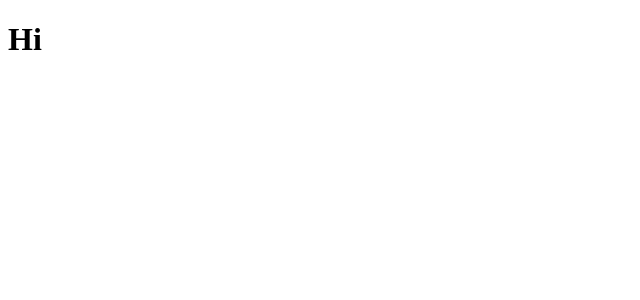
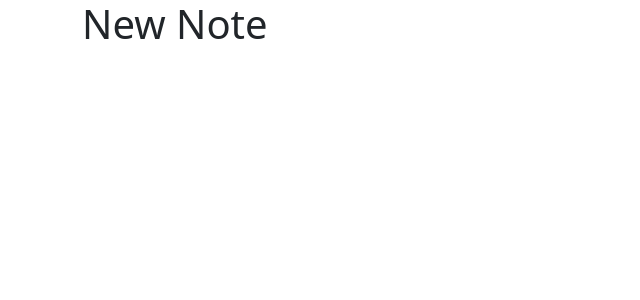
Before and after one commit to kenpopaul/note-taking-app, a React (Vite) app: page /New in a window 1280 px wide. Shown: the top 300 px of the page, without its empty margins (0-640 px from the left). Built offline with nearby package versions, Linux system fonts and the light colour scheme.

Commit message:
Add NewNote Component

```diff
--- a/package.json
+++ b/package.json
@@ -10,8 +10,11 @@
     "preview": "vite preview"
   },
   "dependencies": {
+    "bootstrap": "^5.2.3",
     "react": "^18.2.0",
-    "react-dom": "^18.2.0"
+    "react-bootstrap": "^2.7.4",
+    "react-dom": "^18.2.0",
+    "react-router-dom": "^6.11.2"
   },
   "devDependencies": {
     "@types/react": "^18.0.37",
--- a/src/App.tsx
+++ b/src/App.tsx
@@ -1,5 +1,22 @@
+import "bootstrap/dist/css/bootstrap.min.css";
+import { Container } from "react-bootstrap";
+import { Routes, Route, Navigate } from "react-router-dom";
+import { NewNote } from "./NewNote";
+
 function App() {
-  return <h1>Hi</h1>;
+  return (
+    <Container>
+      <Routes>
+        <Route path="/" element={<h1>Home</h1>} />
+        <Route path="/New" element={<NewNote />} />
+        <Route path="/:id">
+          <Route index element={<h1>Show</h1>} />
+          <Route path="edit" element={<h1>Edit</h1>} />
+        </Route>
+        <Route path="*" element={<Navigate to="/" />} />
+      </Routes>
+    </Container>
+  );
 }
 
 export default App;
--- /dev/null
+++ b/src/NewNote.tsx
@@ -0,0 +1,7 @@
+export function NewNote() {
+  return (
+    <>
+      <h1 className="mb-4">New Note</h1>
+    </>
+  );
+}
--- a/src/main.tsx
+++ b/src/main.tsx
@@ -1,9 +1,12 @@
 import React from "react";
 import ReactDOM from "react-dom/client";
 import App from "./App.tsx";
+import { BrowserRouter } from "react-router-dom";
 
 ReactDOM.createRoot(document.getElementById("root") as HTMLElement).render(
   <React.StrictMode>
-    <App />
+    <BrowserRouter>
+      <App />
+    </BrowserRouter>
   </React.StrictMode>
 );
```
Also changed, not shown: 1 other file (tests, documents, lock files or other folders).
